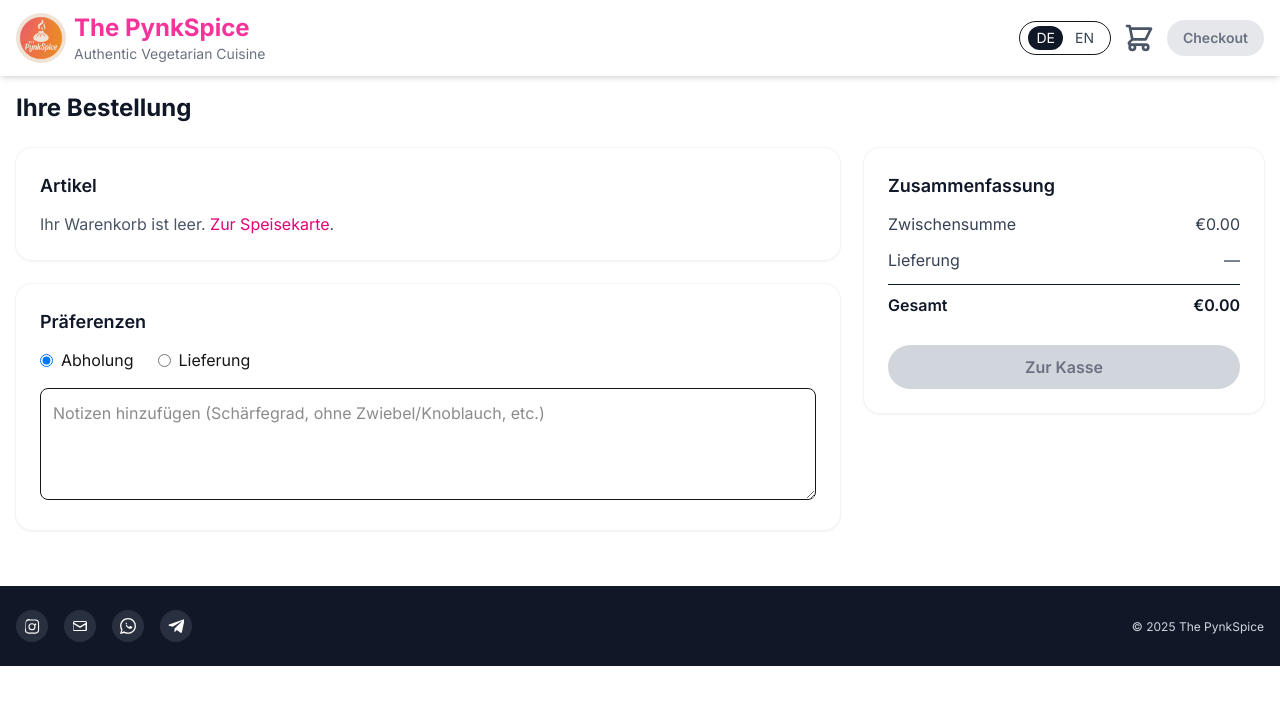
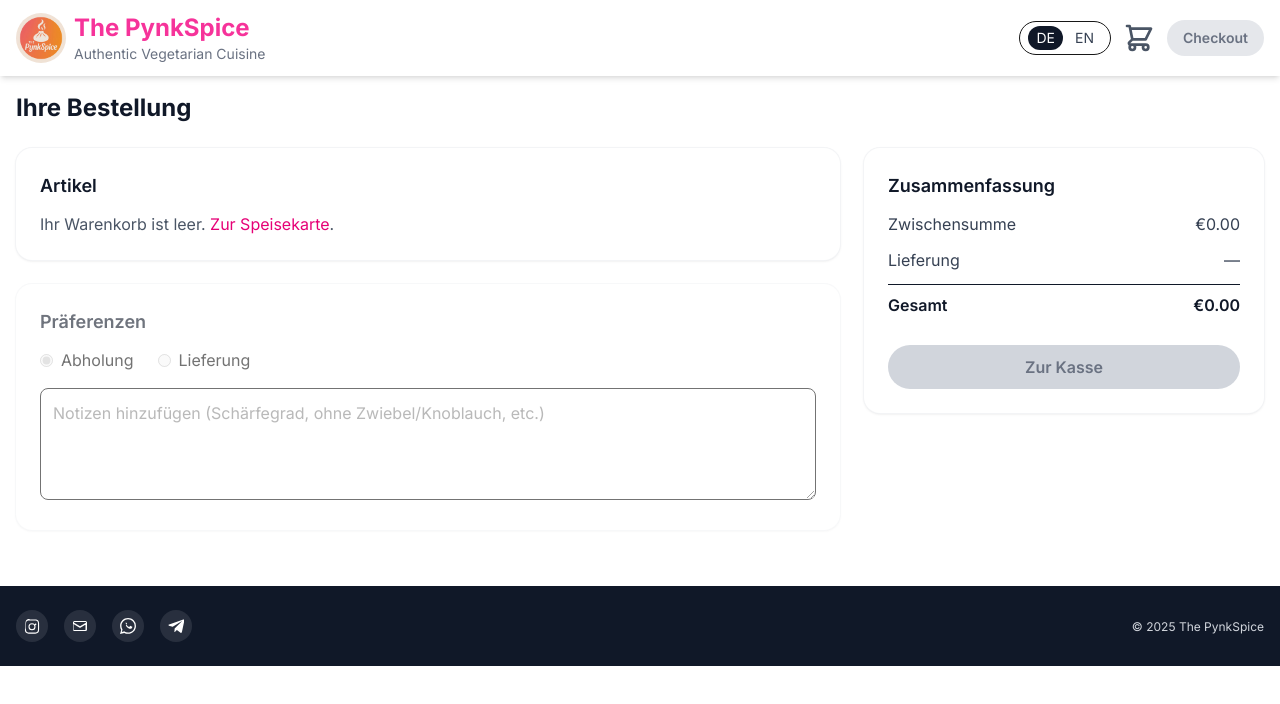
Before and after one commit to pynk-eu/pynkspice-miniapp, a Next.js app: page /cart in a window 1280 px wide. Shown: the top 704 px of the page. Built offline with nearby package versions, Linux system fonts and the light colour scheme.

Commit message:
- do not let users interact with form if no items are added to cart

```diff
--- a/src/components/CartPage.tsx
+++ b/src/components/CartPage.tsx
@@ -9,10 +9,13 @@ import type { CartItem } from '@/types/index';
 import { useLang } from '@/contexts/LangContext';
 import { useMessages } from '@/hooks/useMessages';
 
-const Section = ({ title, children }: { title: string; children: React.ReactNode }) => (
-  <section className="bg-white rounded-2xl shadow-sm ring-1 ring-gray-100 p-4 md:p-6">
+const Section = ({ title, children, disabled = false }: { title: string; children: React.ReactNode; disabled?: boolean }) => (
+  <section
+    className={`bg-white rounded-2xl shadow-sm ring-1 ring-gray-100 p-4 md:p-6 ${disabled ? 'opacity-60' : ''}`}
+    aria-disabled={disabled}
+  >
     <h2 className="text-lg font-semibold text-gray-900 mb-3">{title}</h2>
-    {children}
+    <div className={disabled ? 'pointer-events-none select-none' : undefined}>{children}</div>
   </section>
 );
 
@@ -30,6 +33,7 @@ export default function CartPage() {
   );
 
   const canCheckout = cart.length > 0;
+  const formDisabled = !canCheckout;
 
   const [submitting, setSubmitting] = useState(false);
   const [message, setMessage] = useState<string | null>(null);
@@ -104,7 +108,7 @@ export default function CartPage() {
             )}
           </Section>
 
-          <Section title={t('cart.preferences', lang === 'de' ? 'Präferenzen' : 'Preferences')}>
+          <Section title={t('cart.preferences', lang === 'de' ? 'Präferenzen' : 'Preferences')} disabled={formDisabled}>
             <div className="space-y-4">
               <div className="flex items-center gap-6">
                 <label className="inline-flex items-center gap-2">
@@ -114,6 +118,7 @@ export default function CartPage() {
                     value="pickup"
                     checked={fulfillment === 'pickup'}
                     onChange={() => setFulfillment('pickup')}
+                    disabled={formDisabled}
                     className="text-pink-600 focus:ring-pink-600"
                   />
                   <span>{t('cart.pickup', lang === 'de' ? 'Abholung' : 'Pickup')}</span>
@@ -125,6 +130,7 @@ export default function CartPage() {
                     value="delivery"
                     checked={fulfillment === 'delivery'}
                     onChange={() => setFulfillment('delivery')}
+                    disabled={formDisabled}
                     className="text-pink-600 focus:ring-pink-600"
                   />
                   <span>{t('cart.delivery', lang === 'de' ? 'Lieferung' : 'Delivery')}</span>
@@ -137,6 +143,7 @@ export default function CartPage() {
                   value={address}
                   onChange={(e) => setAddress(e.target.value)}
                   placeholder={t('cart.address', lang === 'de' ? 'Lieferadresse' : 'Delivery address')}
+                  disabled={formDisabled}
                   className="w-full p-2.5 border rounded-lg focus:outline-none focus:ring-2 focus:ring-pink-600"
                 />
               )}
@@ -145,6 +152,7 @@ export default function CartPage() {
                 value={notes}
                 onChange={(e) => setNotes(e.target.value)}
                 placeholder={t('cart.notes', lang === 'de' ? 'Notizen hinzufügen (Schärfegrad, ohne Zwiebel/Knoblauch, etc.)' : 'Add notes (spice level, no onion/garlic, etc.)')}
+                disabled={formDisabled}
                 className="w-full min-h-28 p-3 border rounded-lg focus:outline-none focus:ring-2 focus:ring-pink-600"
               />
             </div>
```
